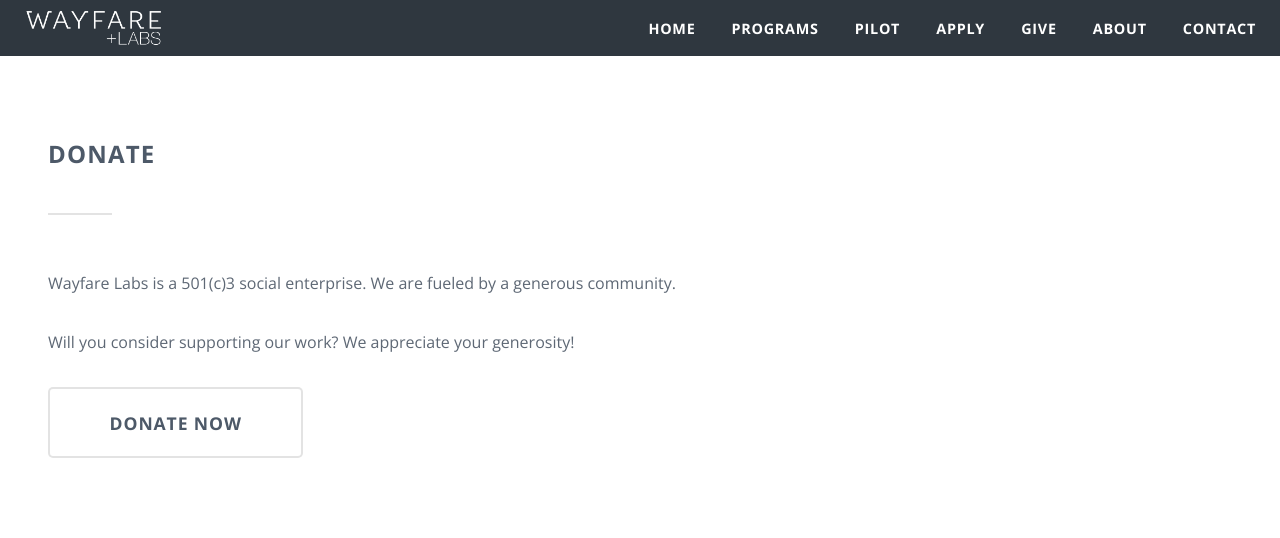
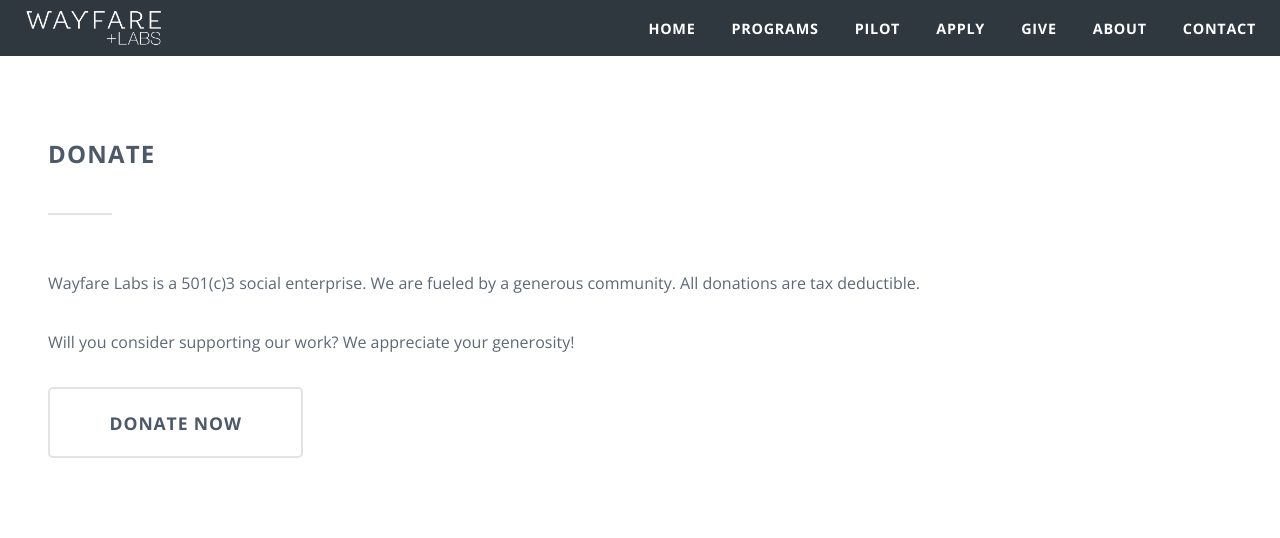
Before and after one commit to wayfareio/wayfarelabs.org, a Jekyll site: the page built from give.markdown, in a window 1280 px wide and 1066 px high. Shown: the top 538 px of the window. Built offline with Jekyll 4.4.1, drawn with Linux system fonts in a browser that asks for light colours; comment, search, counter and statistics services are not loaded; grey boxes are pictures that could not be loaded.

Commit message:
Updated Give

```diff
--- a/give.markdown
+++ b/give.markdown
@@ -4,7 +4,7 @@
 position: 7
 ---
 
-Wayfare Labs is a 501(c)3 social enterprise. We are fueled by a generous community.
+Wayfare Labs is a 501(c)3 social enterprise. We are fueled by a generous community. All donations are tax deductible.
 
 Will you consider supporting our work? We appreciate your generosity!
 
```
